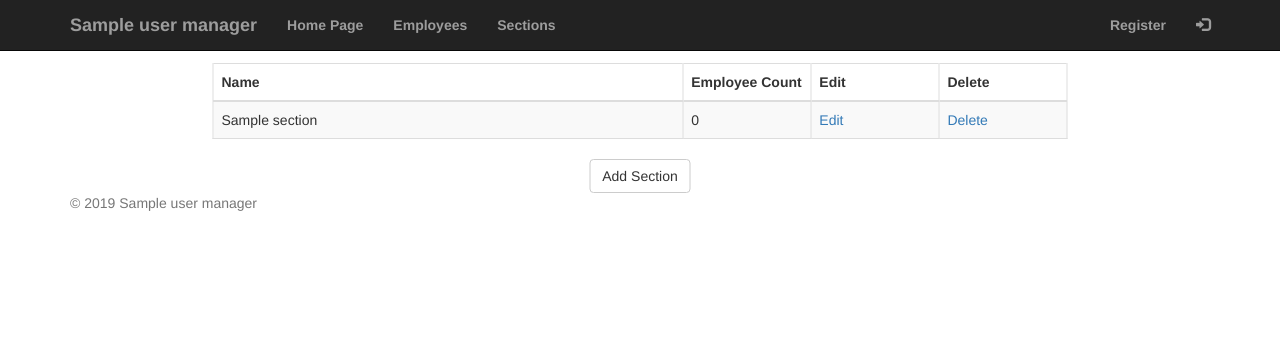
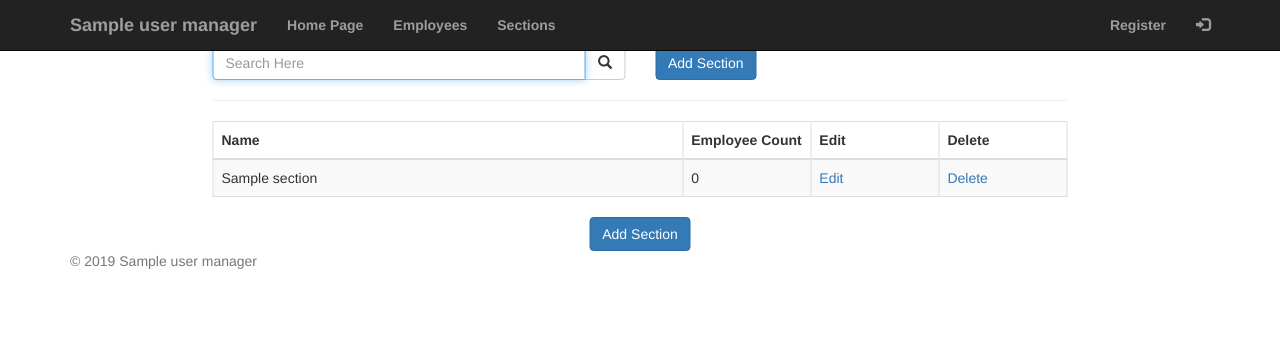
Before and after one commit to jeffplata/payroll, a Flask app: template app/templates/library/sections/sections.html in a window 1280 px wide. Shown: the top 351 px of the page. Run offline with Flask 2, Linux system fonts and the light colour scheme; tables that the repository leaves empty hold one stand-in row (values such as "Sample post"); the template is opened without the code that fills it: values that come from a table or form of the project are taken from there, most other values are stand-ins (such as "Sample title", 1, 10 or a date in 2020); some libraries are stand-ins or nearby versions.

Commit message:
working on sections

```diff
--- a/app/__init__.py
+++ b/app/__init__.py
@@ -9,6 +9,7 @@
 from flask_bootstrap import Bootstrap
 from flask_user import UserManager, SQLAlchemyAdapter
 from flask_fontawesome import FontAwesome
+import flask_excel as excel
 
 db = SQLAlchemy()
 
@@ -30,12 +31,11 @@
 
     db.init_app(app)
     migrate.init_app(app, db)
-
     mail.init_app(app)
     user_manager.init_app(app)
-
     bootstrap.init_app(app)
     fa.init_app(app)
+    excel.init_excel(app)
 
     with app.app_context():
         from app.main import bp as main_bp
--- a/app/models.py
+++ b/app/models.py
@@ -3,7 +3,7 @@
 
 class Section(db.Model):
     id = db.Column(db.Integer, primary_key=True)
-    name = db.Column(db.String(255), nullable=False)
+    name = db.Column(db.String(255), nullable=False, unique=True)
     date_created = db.Column(db.DateTime, default=db.func.current_timestamp())
     date_modified = db.Column(db.DateTime, default=db.func.current_timestamp(),
                               onupdate=db.func.current_timestamp())
--- a/app/templates/fadmin/import_sections.html
+++ b/app/templates/fadmin/import_sections.html
@@ -2,6 +2,6 @@
 {% extends 'admin/base.html' %}
 
 {% block body %}
-<font size="+2">Tasks</font>  >>Import to Sections
+<font size="+2">Tasks</font>&nbsp&nbsp>>  Import to Sections
 {{ wtf.quick_form(form) }}
 {% endblock %}
--- a/app/templates/library/sections/sections.html
+++ b/app/templates/library/sections/sections.html
@@ -7,9 +7,33 @@
   <div class="outer">
     <div class="middle">
       <div class="inner">
-        <h2 style="text-align:center;">Sections</h2>
+        <!-- <h2 style="text-align:center;">Sections</h2> -->
+        <font size="+3">{{ title }}</font>
+        <form action="{{ url_for('library.list_sections', search=request.form['search']) }}" method="GET">
+            <div class="row">
+                <div class="col-md-6">
+                    <div class="input-group">
+                        <input class="form-control mb-2" name="search" placeholder="Search Here" autocomplete="off" autofocus="autofocus" type="text">
+                        <div class="input-group-btn">
+                            <button class="btn btn-default" type="submit"><i class="glyphicon glyphicon-search"></i></button>
+                        </div>
+                    </div>
+                </div>
+                <div class="col-md-3">
+                    <a href="{{ url_for('library.add_section') }}" class="btn btn-primary btn-default btn-md">
+                            <i class="fa fa-plus"></i>
+                            Add Section
+                            </a>
+                    <!-- <button type="submit" class="btn btn-primary mb-2"><i class="fa fa-plus"></i> Add Section</button> -->
+                </div>
+            </div>
+        </form>
+
         {% if sections %}
-          <!-- <hr class="intro-divider"> -->
+          <hr class="intro-divider">
+          {% if request.args['search'] %}
+          <strong>Sections containing '{{ request.args['search'] }}'</strong>
+          {% endif %}
           <div class="center">
             <table class="table table-striped table-bordered">
               <thead>
@@ -45,10 +69,16 @@
           <div style="text-align: center">
         {% else %}
           <div style="text-align: center">
+            <br>
+            {% if request.args['search'] %}
+            <p>No section containing '{{request.args['search']}}'.</p>
+            {% else %}
             <p> No sections have been added. </p>
-            <hr class="intro-divider">
+            {% endif %}
+          </div>
+          <hr class="intro-divider">
         {% endif %}
-          <a href="{{ url_for('library.add_section') }}" class="btn btn-default btn-md">
+          <a href="{{ url_for('library.add_section') }}" class="btn btn-primary btn-default btn-md">
             <i class="fa fa-plus"></i>
             Add Section
           </a>
```
Also changed, not shown: app/fadmin/controller.py (+12 -16 lines), app/library/views.py (+31 -7 lines), app/library/forms.py (line endings or trailing spaces).
